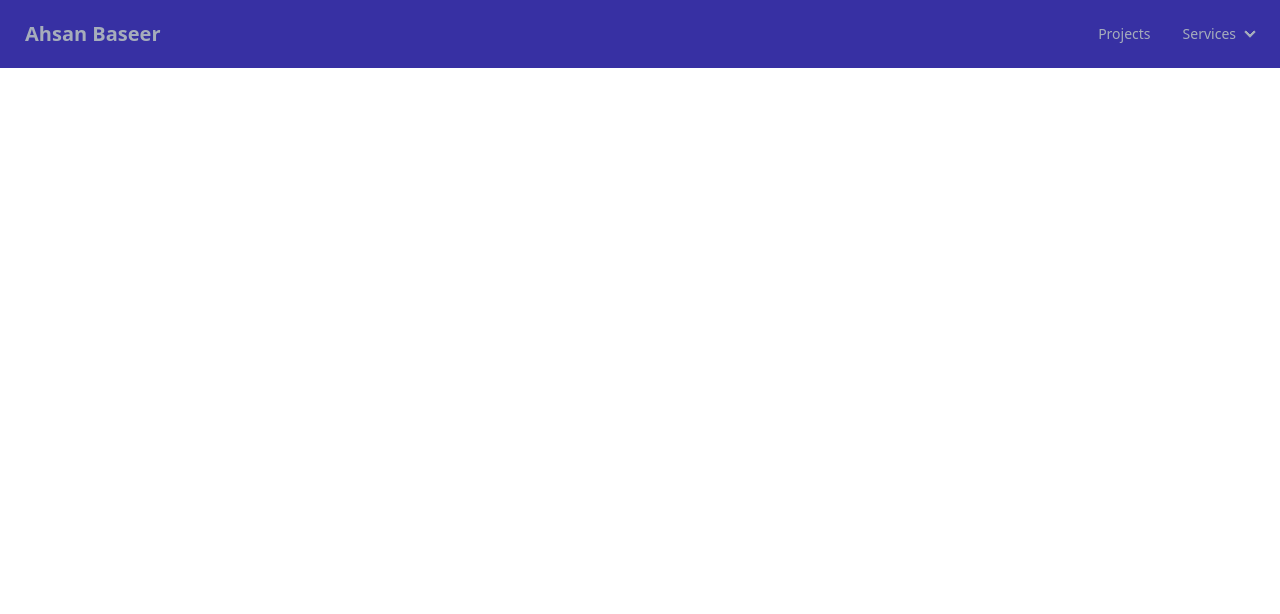
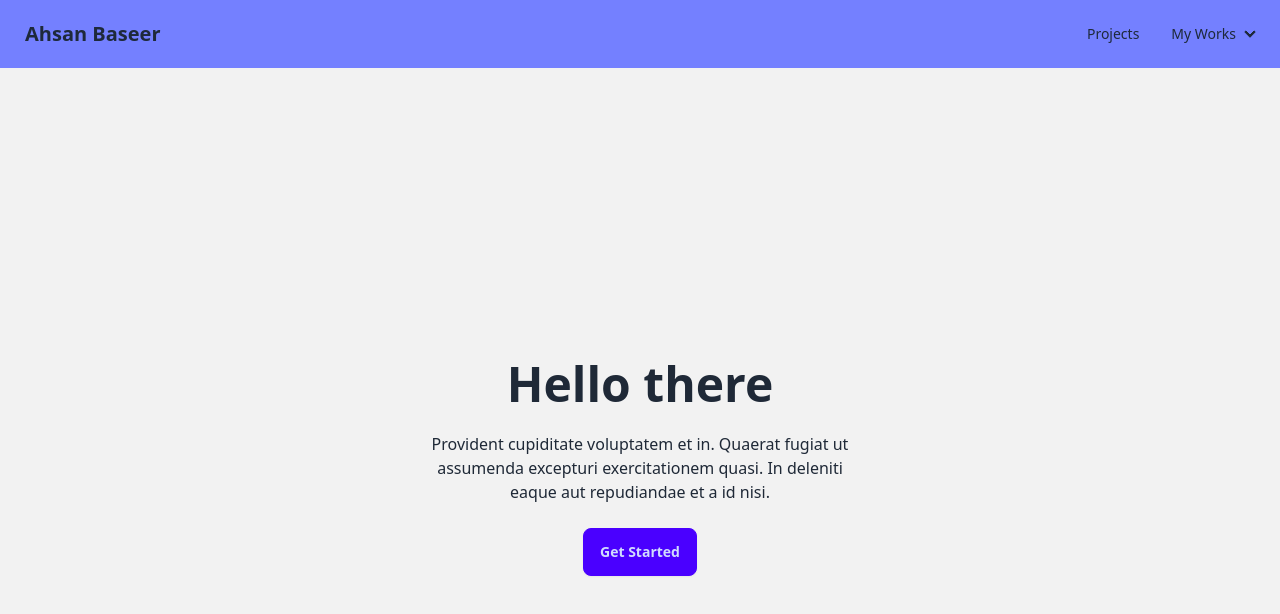
Before and after one commit to Ahsan725/Ash, a React (Create React App) app in the folder ash/: page / in a window 1280 px wide. Shown: the top 614 px of the page. Built offline with nearby package versions, Linux system fonts and the light colour scheme.

Commit message:
added a hero section

```diff
--- a/ash/src/App.js
+++ b/ash/src/App.js
@@ -1,11 +1,13 @@
 import './App.css';
 import './index.css';
 import Header from './Components/Header';
+import Hero from './Components/Hero';
 
 function App() {
   return (
     <>
       <Header />
+      <Hero />
     </>
   );
 }
--- a/ash/src/Components/Header.jsx
+++ b/ash/src/Components/Header.jsx
@@ -3,21 +3,21 @@ import React from 'react'
 function Header() {
   return (
       <html data-theme="dark">
-          <div className="navbar bg-indigo-800">
+          <div className="navbar bg-primary">
   <div className="flex-1">
-    <a className="btn btn-ghost text-xl">Ahsan Baseer</a>
+    <a className="btn btn-ghost text-xl text-slate-800">Ahsan Baseer</a>
   </div>
   <div className="flex-none">
-    <ul className="menu menu-horizontal px-1 text-mytheme-neutral">
+    <ul className="menu menu-horizontal px-1 text-slate-800">
       <li><a>Projects</a></li>
       <li>
         <details>
           <summary>
-            Services
+            My Works
           </summary>
-          <ul className="p-2 bg-base-100 rounded-t-none bg-mytheme-accent">
-            <li><a>Link 1</a></li>
-            <li><a>Link 2</a></li>
+          <ul className="p-2 bg-base-100 rounded-t-none bg-slate-800">
+            <li className='text-primary'><a>Posts</a></li>
+            <li className='text-primary'><a>Articles</a></li>
           </ul>
         </details>
       </li>
--- /dev/null
+++ b/ash/src/Components/Hero.jsx
@@ -0,0 +1,17 @@
+import React from 'react'
+
+function Hero() {
+  return (
+    <div><div className="hero min-h-screen bg-base-200">
+    <div className="hero-content text-center">
+      <div className="max-w-md">
+        <h1 className="text-5xl font-bold">Hello there</h1>
+        <p className="py-6">Provident cupiditate voluptatem et in. Quaerat fugiat ut assumenda excepturi exercitationem quasi. In deleniti eaque aut repudiandae et a id nisi.</p>
+        <button className="btn btn-primary">Get Started</button>
+      </div>
+    </div>
+  </div></div>
+  )
+}
+
+export default Hero
--- a/ash/tailwind.config.js
+++ b/ash/tailwind.config.js
@@ -4,9 +4,12 @@ module.exports = {
   theme: {
     extend: {
       daisyui: {
-        themes: ["cupcake", "dark", "cmyk"],
+        // themes: ["cupcake", "dark", "cmyk"],
       },
       colors: {
+        ash: {
+          primary: '#FFFF00'
+        },
       },
     },
   },
```
